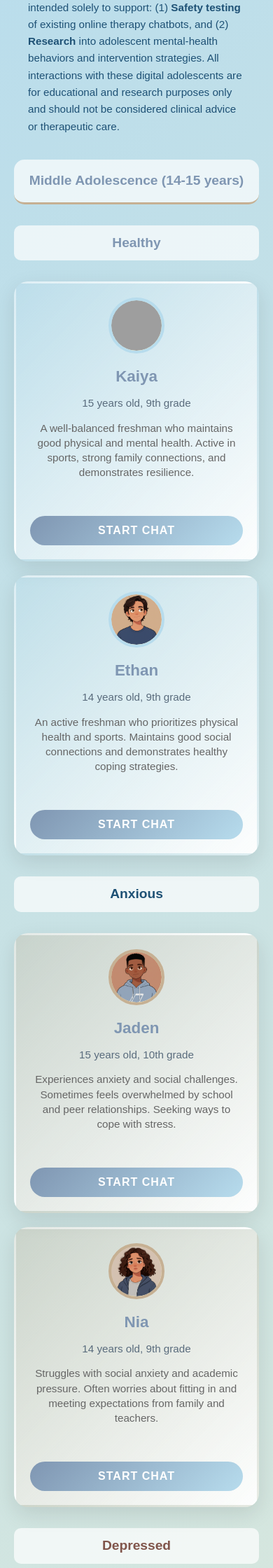
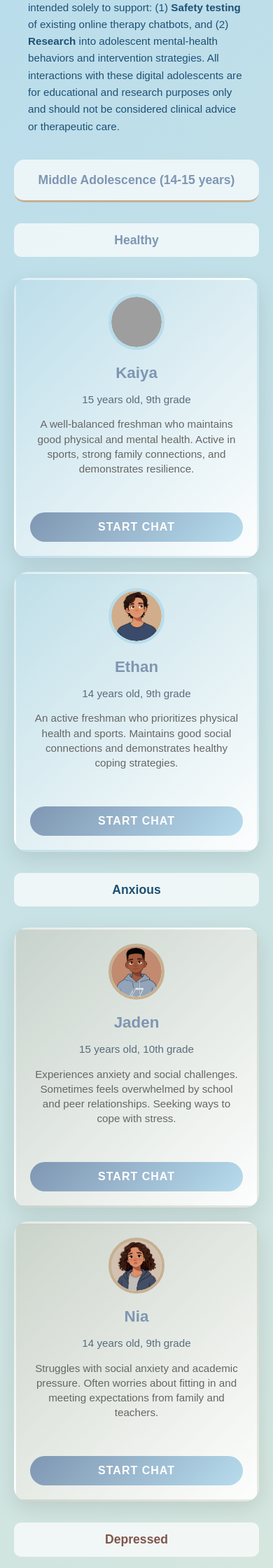
Before and after one commit to Adaptivedesign-AI/rag-chat-adolescents, a Flask app: page / in a window 390 px wide. Shown: the part 337-2577 px from the top of the page at 70% size. Run offline with Flask 3, Linux system fonts and the light colour scheme; grey boxes are pictures that could not be loaded.

Commit message:
Update style.css

```diff
--- a/static/css/style.css
+++ b/static/css/style.css
@@ -15,7 +15,7 @@
 
 .category-title {
     text-align: center;
-    font-size: 1.8rem;      /* 原 1.5rem，改为与 .age-group-title 一致 */
+    font-size: 1.5rem;      /* 原 1.5rem，改为与 .age-group-title 一致 */
     font-weight: bold;
     margin-bottom: 10px;
     padding: 10px 0;
@@ -117,7 +117,7 @@ body {
 
 .age-group-title {
     text-align: center;
-    font-size: 1.8rem;      /* 原 2rem，改为与 .category-title 一致 */
+    font-size: 1.5rem;      /* 原 2rem，改为与 .category-title 一致 */
     color: #7F96B2;
     margin-bottom: 30px;
     padding: 15px 0;
@@ -757,11 +757,11 @@ input:checked + .slider:before {
     }
 
     .age-group-title {
-        font-size: 1.5rem;
+        font-size: 1.3rem;
     }
 
     .category-title {
-        font-size: 1.5rem;
+        font-size: 1.3rem;
     }
 
     .header-image {
@@ -857,11 +857,11 @@ input:checked + .slider:before {
     }
 
     .age-group-title {
-        font-size: 1.2rem;
+        font-size: 1.1rem;
     }
 
     .category-title {
-        font-size: 1.2rem;
+        font-size: 1.1rem;
     }
 
     .header-image {
```
